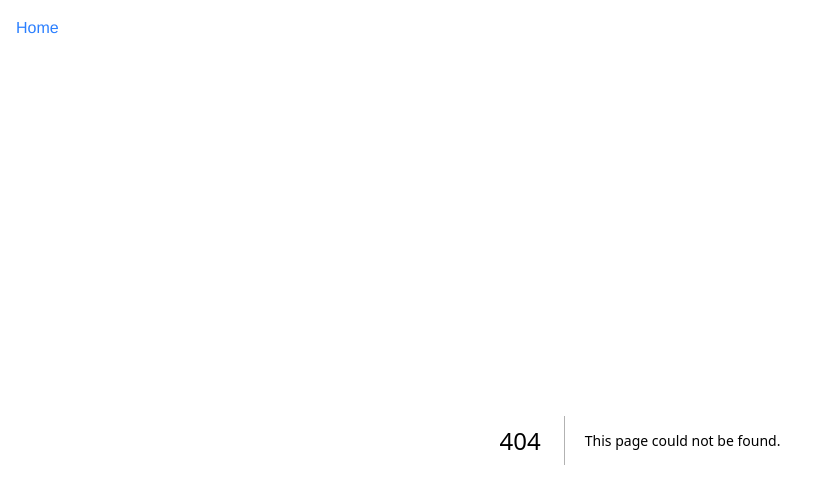
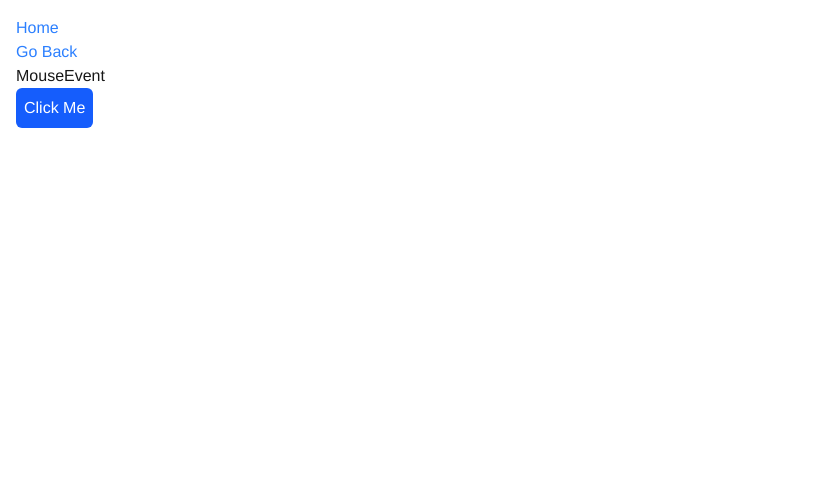
Before and after one commit to emanuelefavero/react-typescript, a Next.js app: page /events/mouse-event in a window 1280 px wide. Before the commit this address had no page. Shown: the top 504 px of the page, without its empty margins (0-827 px from the left). Built offline with nearby package versions, Linux system fonts and the light colour scheme.

Commit message:
feat: /events/mouse-event

```diff
--- /dev/null
+++ b/src/app/events/mouse-event/page.tsx
@@ -0,0 +1,30 @@
+'use client'
+
+import { type MouseEvent, useState } from 'react'
+
+// * MouseEvent is a built-in type in React that represents the event object for mouse events. It is often used to handle events like clicks
+
+export default function Page() {
+  const [clicked, setClicked] = useState(false)
+
+  const handleClick = (event: MouseEvent<HTMLButtonElement>) => {
+    setClicked((prevClicked) => !prevClicked)
+
+    console.log('MouseEvent:', event)
+  }
+
+  return (
+    <>
+      <h1>MouseEvent</h1>
+
+      <button
+        onClick={handleClick}
+        className={`${
+          clicked ? 'bg-green-600' : 'bg-blue-600'
+        } text-white rounded-md p-2 cursor-pointer`}
+      >
+        {clicked ? 'Clicked' : 'Click Me'}
+      </button>
+    </>
+  )
+}
--- a/src/app/events/page.tsx
+++ b/src/app/events/page.tsx
@@ -12,6 +12,9 @@ export default function Page() {
         <li>
           <Link href='/events/change-event'>ChangeEvent</Link>
         </li>
+        <li>
+          <Link href='/events/mouse-event'>MouseEvent</Link>
+        </li>
       </ul>
     </>
   )
```
